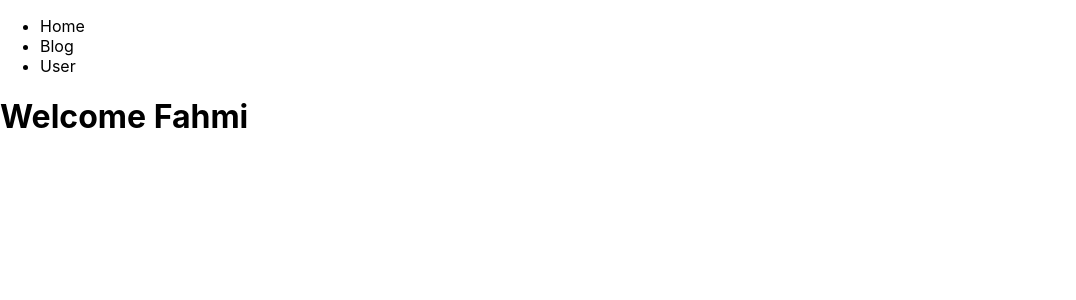
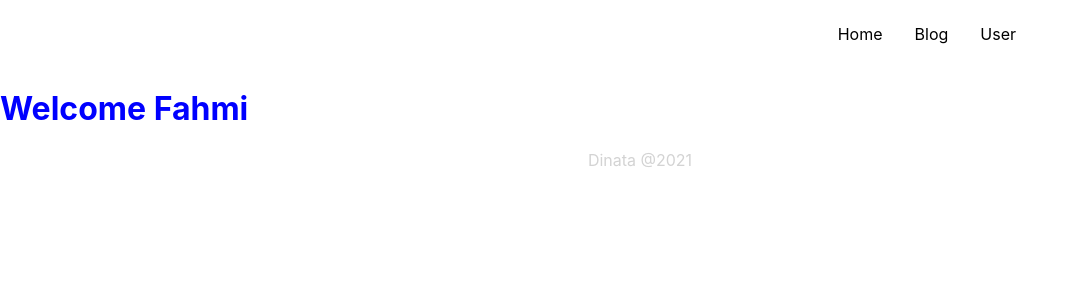
Before and after one commit to fahmialiasakbar/bwa-basic-next, a Next.js app: page / in a window 1280 px wide. Shown: the top 300 px of the page, without its empty margins (0-1076 px from the left). Built offline with nearby package versions, Linux system fonts and the light colour scheme.

Commit message:
Global CSS dan CSS Modules

```diff
--- /dev/null
+++ b/components/Footer/Footer.module.css
@@ -0,0 +1,4 @@
+.title {
+    text-align: center;
+    color: lightgray;
+}
--- /dev/null
+++ b/components/Footer/index.tsx
@@ -0,0 +1,9 @@
+import styles from './Footer.module.css';
+
+export default function Footer() {
+  return (
+    <div className={styles.title}>
+      <p>Dinata @2021</p>
+    </div>
+  );
+}
--- /dev/null
+++ b/components/header/Header.module.css
@@ -0,0 +1,16 @@
+.container {
+    padding: 8px;
+    box-shadow: 3px 3px 11px 3px rgb(0, 0, 0 / 32%);
+    max-width: 800px;
+    margin: auto;
+}
+
+.list {
+    list-style: none;
+    display: flex;
+    justify-content: flex-end;
+}
+
+.item {
+    margin: 0px 16px;
+}
--- a/components/header/index.tsx
+++ b/components/header/index.tsx
@@ -1,12 +1,13 @@
 import Link from 'next/link';
+import styles from './Header.module.css';
 
 export default function Header() {
   return (
-    <header>
-      <ul>
-        <li><Link href="/"><a>Home</a></Link></li>
-        <li><Link href="/blog"><a>Blog</a></Link></li>
-        <li><Link href="/users"><a>User</a></Link></li>
+    <header className={styles.container}>
+      <ul className={styles.list}>
+        <li className={styles.item}><Link href="/"><a>Home</a></Link></li>
+        <li className={styles.item}><Link href="/blog"><a>Blog</a></Link></li>
+        <li className={styles.item}><Link href="/users"><a>User</a></Link></li>
       </ul>
     </header>
   );
--- a/pages/blog.tsx
+++ b/pages/blog.tsx
@@ -1,7 +1,7 @@
 export default function Blog() {
   return (
     <div>
-      <h2>Fahmi Akbar</h2>
+      <h2 className="title">Fahmi Akbar</h2>
     </div>
   );
 }
--- a/pages/index.tsx
+++ b/pages/index.tsx
@@ -1,10 +1,13 @@
-import Header from "../components/header";
+import Header from '../components/header';
+import Footer from '../components/Footer';
+import styles from '../styles/Home.module.css';
 
 export default function Home() {
   return (
     <>
       <Header />
-      <h1>Welcome Fahmi</h1>
+      <h1 className={styles['title-homepage']}>Welcome Fahmi</h1>
+      <Footer />
     </>
   );
 }
--- a/styles/Home.module.css
+++ b/styles/Home.module.css
@@ -1,121 +1,3 @@
-.container {
-  min-height: 100vh;
-  padding: 0 0.5rem;
-  display: flex;
-  flex-direction: column;
-  justify-content: center;
-  align-items: center;
-  height: 100vh;
+.title-homepage {
+  color: blue;
 }
-
-.main {
-  padding: 5rem 0;
-  flex: 1;
-  display: flex;
-  flex-direction: column;
-  justify-content: center;
-  align-items: center;
-}
-
-.footer {
-  width: 100%;
-  height: 100px;
-  border-top: 1px solid #eaeaea;
-  display: flex;
-  justify-content: center;
-  align-items: center;
-}
-
-.footer a {
-  display: flex;
-  justify-content: center;
-  align-items: center;
-  flex-grow: 1;
-}
-
-.title a {
-  color: #0070f3;
-  text-decoration: none;
-}
-
-.title a:hover,
-.title a:focus,
-.title a:active {
-  text-decoration: underline;
-}
-
-.title {
-  margin: 0;
-  line-height: 1.15;
-  font-size: 4rem;
-}
-
-.title,
-.description {
-  text-align: center;
-}
-
-.description {
-  line-height: 1.5;
-  font-size: 1.5rem;
-}
-
-.code {
-  background: #fafafa;
-  border-radius: 5px;
-  padding: 0.75rem;
-  font-size: 1.1rem;
-  font-family: Menlo, Monaco, Lucida Console, Liberation Mono, DejaVu Sans Mono,
-    Bitstream Vera Sans Mono, Courier New, monospace;
-}
-
-.grid {
-  display: flex;
-  align-items: center;
-  justify-content: center;
-  flex-wrap: wrap;
-  max-width: 800px;
-  margin-top: 3rem;
-}
-
-.card {
-  margin: 1rem;
-  padding: 1.5rem;
-  text-align: left;
-  color: inherit;
-  text-decoration: none;
-  border: 1px solid #eaeaea;
-  border-radius: 10px;
-  transition: color 0.15s ease, border-color 0.15s ease;
-  width: 45%;
-}
-
-.card:hover,
-.card:focus,
-.card:active {
-  color: #0070f3;
-  border-color: #0070f3;
-}
-
-.card h2 {
-  margin: 0 0 1rem 0;
-  font-size: 1.5rem;
-}
-
-.card p {
-  margin: 0;
-  font-size: 1.25rem;
-  line-height: 1.5;
-}
-
-.logo {
-  height: 1em;
-  margin-left: 0.5rem;
-}
-
-@media (max-width: 600px) {
-  .grid {
-    width: 100%;
-    flex-direction: column;
-  }
-}
--- a/styles/globals.css
+++ b/styles/globals.css
@@ -4,7 +4,9 @@ body {
   margin: 0;
   font-family: -apple-system, BlinkMacSystemFont, Segoe UI, Roboto, Oxygen,
     Ubuntu, Cantarell, Fira Sans, Droid Sans, Helvetica Neue, sans-serif;
-}
+    max-width: 1400px;
+    margin: auto;
+  }
 
 a {
   color: inherit;
@@ -14,3 +16,7 @@ a {
 * {
   box-sizing: border-box;
 }
+
+.title {
+  color: red;
+}
```
